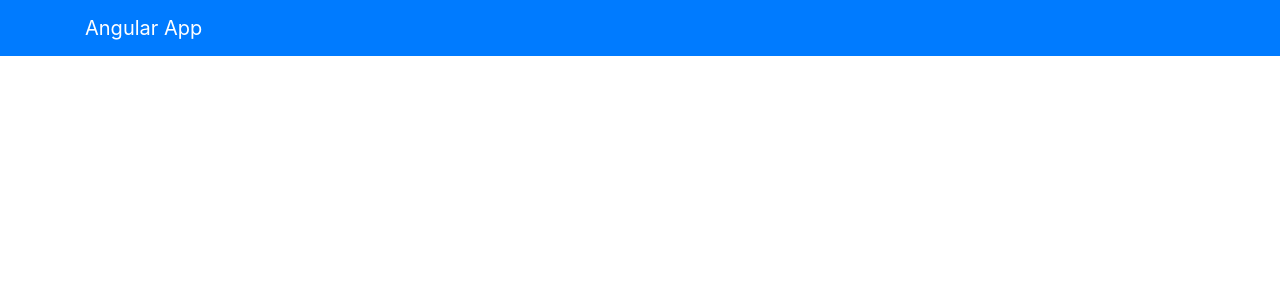
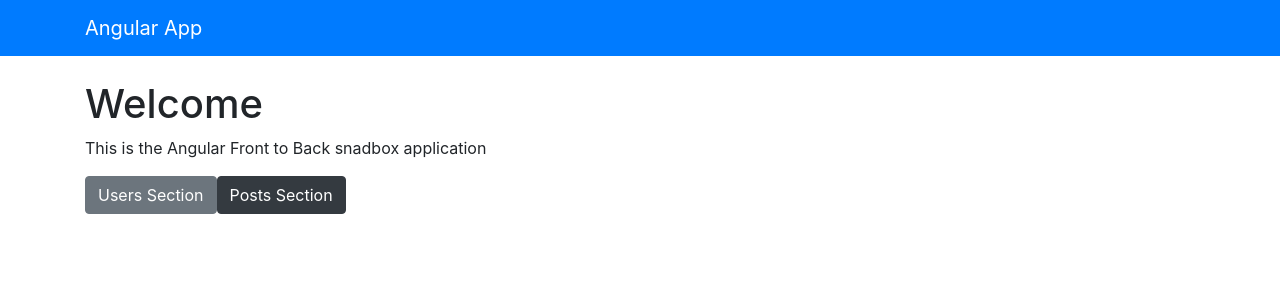
Before and after one commit to feelgreatfoodie/angularApp, an Angular app: page / in a window 1280 px wide. Shown: the top 300 px of the page. Built offline with nearby package versions, Linux system fonts and the light colour scheme; what @angular/Forms would draw is missing.

Commit message:
routes added

```diff
--- a/src/app/app-routing.module.ts
+++ b/src/app/app-routing.module.ts
@@ -1,7 +1,15 @@
-import { NgModule } from '@angular/core';
-import { RouterModule, Routes } from '@angular/router';
+import { NgModule } from '@angular/core'
+import { RouterModule, Routes } from '@angular/router'
 
-const routes: Routes = []
+import { HomeComponent } from './components/home/home.component'
+import { UsersComponent } from './components/users/users.component'
+import { PostsComponent } from './components/posts/posts.component'
+
+const routes: Routes = [
+  {path: '', component: HomeComponent},
+  {path: 'users', component: UsersComponent},
+  {path: 'posts', component: PostsComponent}
+]
 
 @NgModule({
   exports: [RouterModule],
--- a/src/app/app.module.ts
+++ b/src/app/app.module.ts
@@ -12,7 +12,8 @@
 import { PostService } from './services/post.service'
 import { PostsComponent } from './components/posts/posts.component';
 import { PostFormComponent } from './components/post-form/post-form.component';
-import { AppRoutingModule } from './app-routing.module'
+import { AppRoutingModule } from './app-routing.module';
+import { HomeComponent } from './components/home/home.component'
 
 @NgModule({
   declarations: [
@@ -21,7 +22,8 @@
     UsersComponent,
     NavbarComponent,
     PostsComponent,
-    PostFormComponent
+    PostFormComponent,
+    HomeComponent
   ],
   imports: [
     BrowserModule,
--- /dev/null
+++ b/src/app/components/home/home.component.html
@@ -0,0 +1,4 @@
+<h1>Welcome</h1>
+<p>This is the Angular Front to Back snadbox application</p>
+<button class="btn btn-secondary">Users Section</button>
+<button class="btn btn-dark">Posts Section</button>
--- /dev/null
+++ b/src/app/components/home/home.component.ts
@@ -0,0 +1,15 @@
+import { Component, OnInit } from '@angular/core';
+
+@Component({
+  selector: 'app-home',
+  templateUrl: './home.component.html',
+  styleUrls: ['./home.component.css']
+})
+export class HomeComponent implements OnInit {
+
+  constructor() { }
+
+  ngOnInit() {
+  }
+
+}
```
Also changed, not shown: src/app/components/home/home.component.css (added).
